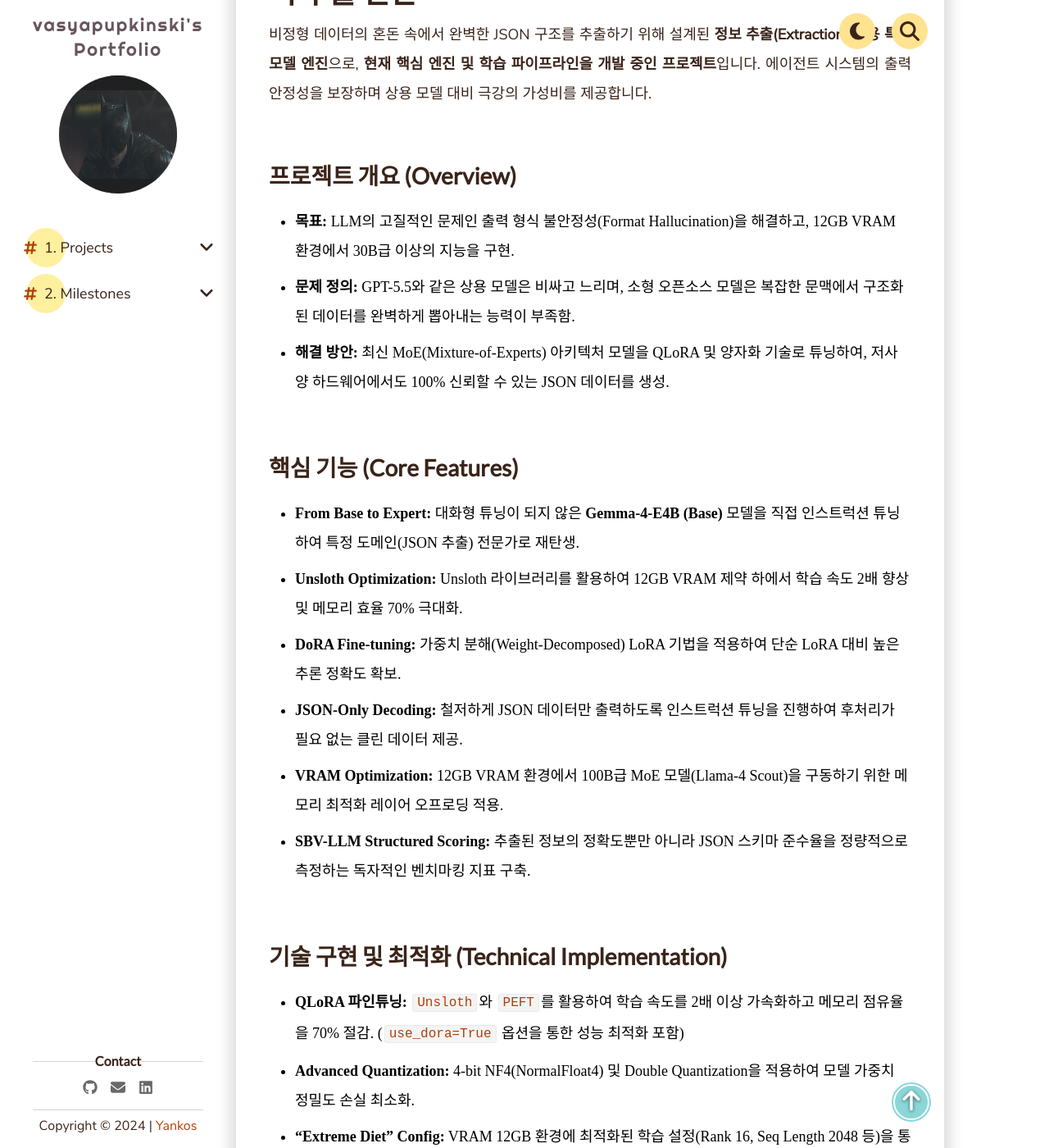
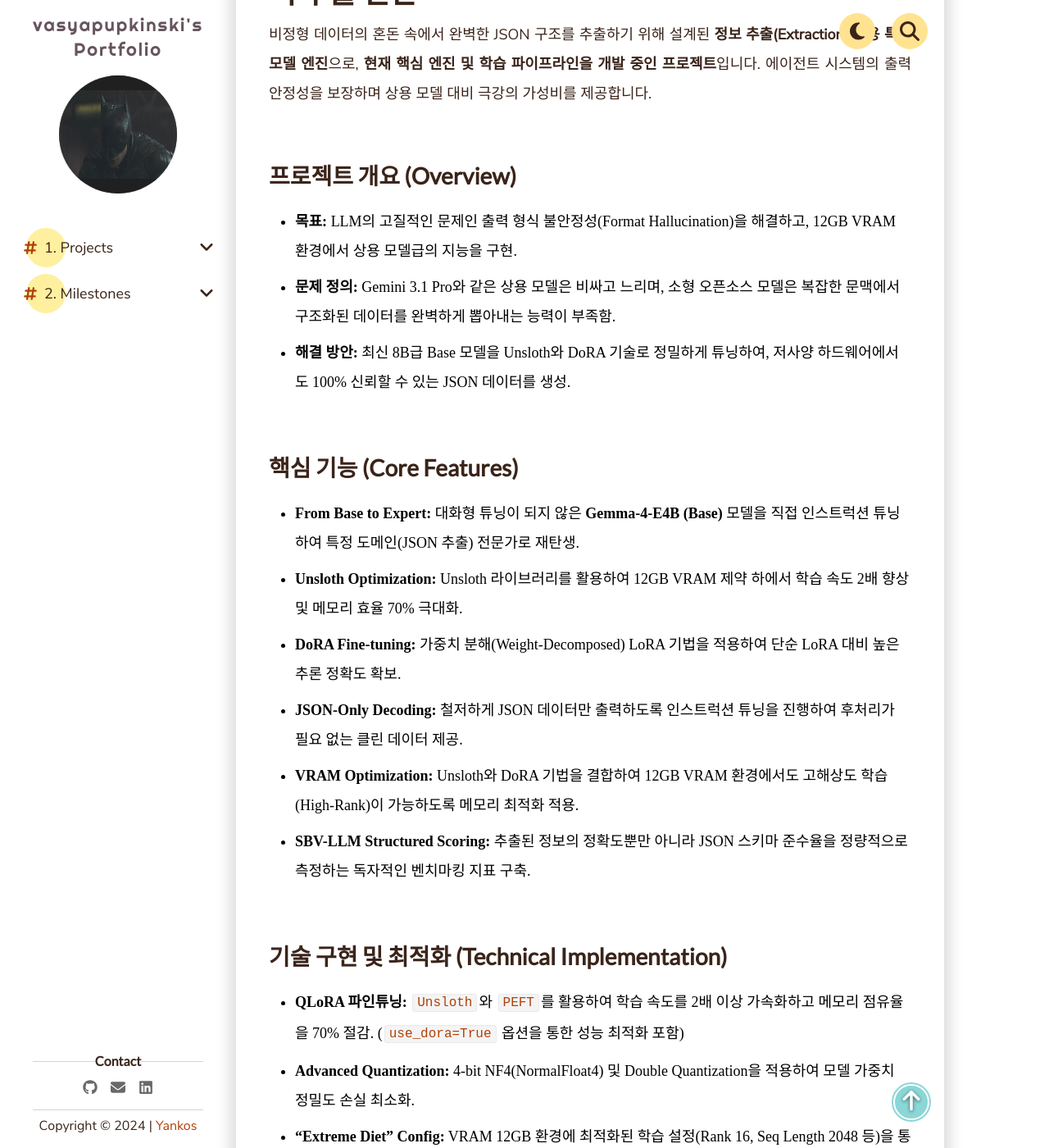
Before and after one commit to vasyapupkinski/vasyapupkinski.github.io, a Jekyll site: the page built from _pages/1. Projects/Personal Projects/sbv-llm-json-extractor.md, in a window 1280 px wide and 1400 px high, scrolled down 695 px. Shown: the whole window at 82% size. Built offline with Jekyll 4.4.1, drawn with Linux system fonts in a browser that asks for light colours; comment, search, counter and statistics services are not loaded; some of the changed text lies outside the part shown.

Commit message:
docs: Sync all documentation with Gemma-4-E4B and Gemini 3.1 Pro

```diff
--- a/_pages/1. Projects/Personal Projects/sbv-llm-json-extractor.md
+++ b/_pages/1. Projects/Personal Projects/sbv-llm-json-extractor.md
@@ -12,16 +12,16 @@ date: 2026-05-11
 비정형 데이터의 혼돈 속에서 완벽한 JSON 구조를 추출하기 위해 설계된 **정보 추출(Extraction) 전용 특화 모델 엔진**으로, **현재 핵심 엔진 및 학습 파이프라인을 개발 중인 프로젝트**입니다. 에이전트 시스템의 출력 안정성을 보장하며 상용 모델 대비 극강의 가성비를 제공합니다.
 
 ## 프로젝트 개요 (Overview)
-- **목표:** LLM의 고질적인 문제인 출력 형식 불안정성(Format Hallucination)을 해결하고, 12GB VRAM 환경에서 30B급 이상의 지능을 구현.
-- **문제 정의:** GPT-5.5와 같은 상용 모델은 비싸고 느리며, 소형 오픈소스 모델은 복잡한 문맥에서 구조화된 데이터를 완벽하게 뽑아내는 능력이 부족함.
-- **해결 방안:** 최신 MoE(Mixture-of-Experts) 아키텍처 모델을 QLoRA 및 양자화 기술로 튜닝하여, 저사양 하드웨어에서도 100% 신뢰할 수 있는 JSON 데이터를 생성.
+- **목표:** LLM의 고질적인 문제인 출력 형식 불안정성(Format Hallucination)을 해결하고, 12GB VRAM 환경에서 상용 모델급의 지능을 구현.
+- **문제 정의:** Gemini 3.1 Pro와 같은 상용 모델은 비싸고 느리며, 소형 오픈소스 모델은 복잡한 문맥에서 구조화된 데이터를 완벽하게 뽑아내는 능력이 부족함.
+- **해결 방안:** 최신 8B급 Base 모델을 Unsloth와 DoRA 기술로 정밀하게 튜닝하여, 저사양 하드웨어에서도 100% 신뢰할 수 있는 JSON 데이터를 생성.
 
 ## 핵심 기능 (Core Features)
 - **From Base to Expert:** 대화형 튜닝이 되지 않은 **Gemma-4-E4B (Base)** 모델을 직접 인스트럭션 튜닝하여 특정 도메인(JSON 추출) 전문가로 재탄생.
 - **Unsloth Optimization:** Unsloth 라이브러리를 활용하여 12GB VRAM 제약 하에서 학습 속도 2배 향상 및 메모리 효율 70% 극대화.
 - **DoRA Fine-tuning:** 가중치 분해(Weight-Decomposed) LoRA 기법을 적용하여 단순 LoRA 대비 높은 추론 정확도 확보.
 - **JSON-Only Decoding:** 철저하게 JSON 데이터만 출력하도록 인스트럭션 튜닝을 진행하여 후처리가 필요 없는 클린 데이터 제공.
-- **VRAM Optimization:** 12GB VRAM 환경에서 100B급 MoE 모델(Llama-4 Scout)을 구동하기 위한 메모리 최적화 레이어 오프로딩 적용.
+- **VRAM Optimization:** Unsloth와 DoRA 기법을 결합하여 12GB VRAM 환경에서도 고해상도 학습(High-Rank)이 가능하도록 메모리 최적화 적용.
 - **SBV-LLM Structured Scoring:** 추출된 정보의 정확도뿐만 아니라 JSON 스키마 준수율을 정량적으로 측정하는 독자적인 벤치마킹 지표 구축.
 
 ## 기술 구현 및 최적화 (Technical Implementation)
@@ -29,7 +29,7 @@ date: 2026-05-11
 - **Advanced Quantization:** 4-bit NF4(NormalFloat4) 및 Double Quantization을 적용하여 모델 가중치 정밀도 손실 최소화.
 - **"Extreme Diet" Config:** VRAM 12GB 환경에 최적화된 학습 설정(Rank 16, Seq Length 2048 등)을 통해 OOM 없이 안정적인 파인튜닝 수행.
 - **Dual-Stage Quantization:** 학습 시에는 메모리 최적화(QLoRA), 배포 시에는 추론 가속화(PTQ/GGUF)를 위한 2단계 양자화 파이프라인 구축.
-- **MoE Offloading:** 전체 파라미터가 아닌 활성 전문가(Active Experts) 위주로 GPU 메모리를 점유하게 설계하여 12GB 카드의 물리적 한계 격복.
+- **Base Model Instruction Tuning:** 대화용 모델이 아닌 순수 Base 모델을 활용하여 특정 태스크(JSON Extraction)에 대한 이해도를 극대화.
 
 ## 기술 스택 (Tech Stack)
 - **Data Collection:** Crawl4AI (Open-source LLM-friendly Scraping)
@@ -37,9 +37,10 @@ date: 2026-05-11
 - **Fine-tuning:** **Unsloth**, QLoRA, DoRA
 - **Optimization:** llama.cpp (GGUF), PTQ (Post-Training Quantization)
 - **Deployment:** FastAPI, Ollama, Docker
+- **Teacher Model:** Gemini 3.1 Pro (Knowledge Distillation)
 - **Research Base:** LoRA (2021), QLoRA (2023), DoRA (2024)
 
 ## 엔지니어링 주안점 (Engineering Focus)
 - **안정적인 에이전트 파이프라인:** LLM의 응답이 규격을 벗어나 시스템이 중단되는 문제를 파인튜닝된 특화 모델로 해결하여 전체 시스템의 가동률 향상.
-- **하드웨어 제약 돌파:** 12GB VRAM이라는 열악한 환경에서 35B~109B급 거대 모델을 성공적으로 튜닝해낸 최적화 엔지니어링 역량 입증.
-- **가성비 모델 구축:** 상용 API(GPT-5.5 Pro) 대비 운영 비용을 90% 이상 절감하면서도 특정 태스크(Extraction)에서 동등 이상의 성능 달성.
+- **하드웨어 제약 돌파:** 12GB VRAM 환경에서 8B급 모델의 성능을 극한으로 끌어올려 상용 모델급 지능을 구현한 최적화 엔지니어링 역량 입증.
+- **가성비 모델 구축:** 상용 API(Gemini 3.1 Pro) 대비 운영 비용을 90% 이상 절감하면서도 특정 태스크(Extraction)에서 동등 이상의 성능 달성.
```
